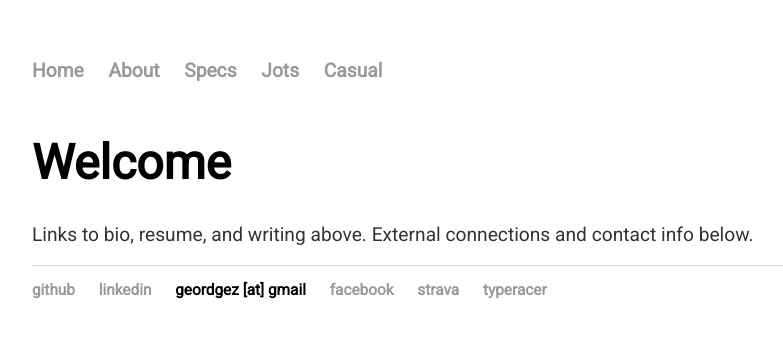
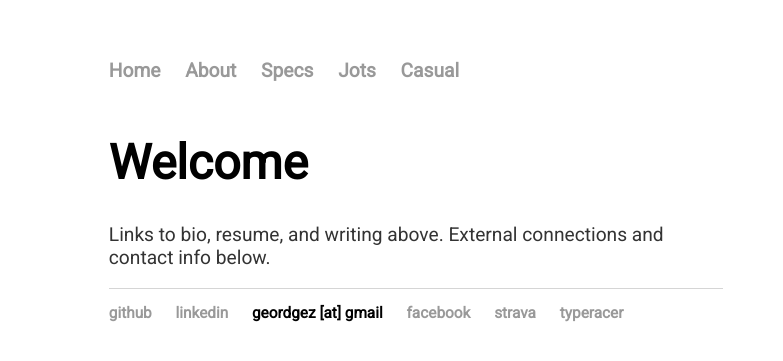
Before and after one commit to geordgez/geordgez.github.io, a Jekyll site: the page built from index.html, in a window 1280 px wide. Shown: the top 361 px of the page, without its empty margins (224-1007 px from the left). Built offline with Jekyll 4.4.1, drawn with Linux system fonts in a browser that asks for light colours.

Commit message:
Smaller text body width

```diff
--- a/css/main.css
+++ b/css/main.css
@@ -13,7 +13,7 @@ body {
     font-size: 120%;
   }
   body {
-    max-width: 40em;
+    max-width: 32em;
   }
 }
 
```
